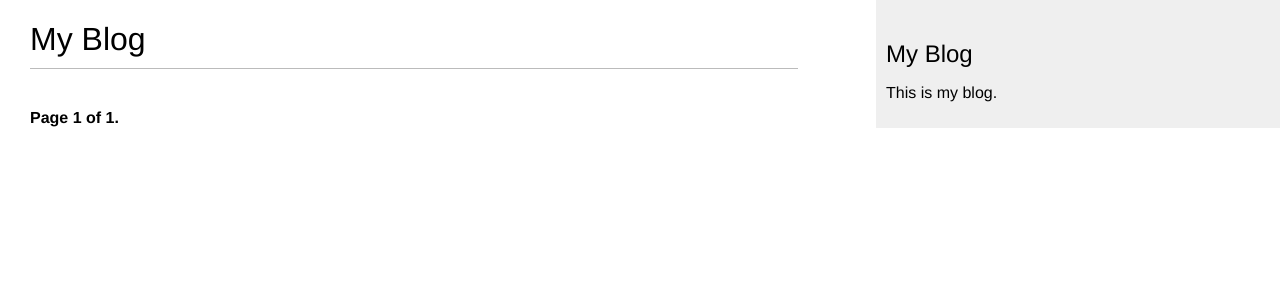
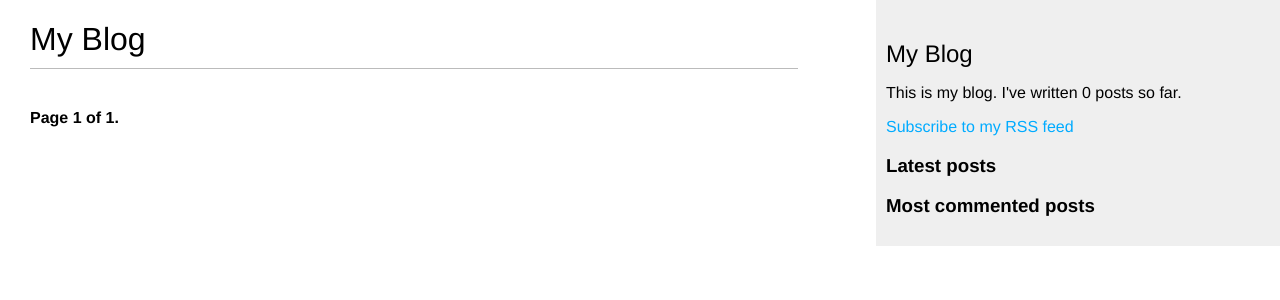
Before and after one commit to jasontumusiime/django_blog, a Django app: page /blog/ in a window 1280 px wide. Shown: the top 300 px of the page. Run offline with Django 5.2, Linux system fonts and the light colour scheme; data that the repository does not hold is empty.

Commit message:
Add rss syndication

```diff
--- a/blog/models.py
+++ b/blog/models.py
@@ -2,7 +2,7 @@ from django.conf import settings
 from django.db import models
 from django.urls import reverse
 from django.utils import timezone
-
+from taggit.managers import TaggableManager
 
 class PublishedManager(models.Manager):
     def get_queryset(self):
@@ -41,6 +41,8 @@ class Post(models.Model):
             args=[self.publish.year, self.publish.month, self.publish.day, self.slug],
         )
 
+    tags = TaggableManager()
+
 
 class Comment(models.Model):
     post = models.ForeignKey(Post, on_delete=models.CASCADE, related_name="comments")
--- a/blog/templates/blog/base.html
+++ b/blog/templates/blog/base.html
@@ -1,3 +1,4 @@
+{% load blog_tags %}
 {% load static %}
 <!DOCTYPE html>
 <html lang="en">
@@ -14,7 +15,28 @@
     </div>
     <div id="sidebar">
         <h2>My Blog</h2>
-        <p>This is my blog.</p>
+        <p>
+            This is my blog.
+            I've written {% total_posts %} posts so far.
+        </p>
+        <p>
+            <a href="{% url 'blog:post_feed' %}">
+                Subscribe to my RSS feed
+            </a>
+        </p>
+        <h3>Latest posts</h3>
+        {% show_latest_posts  3 %}
+        <h3>Most commented posts</h3>
+        {% get_most_commented_posts as most_commented_posts %}
+        <ul>
+
+            {% for post in most_commented_posts %}
+                <li>
+                    <a href="{{ post.get_absolute_url }}">{{ post.title }}</a>
+                </li>
+            {% endfor %}
+
+        </ul>
     </div>
 </body>
 </html>
--- /dev/null
+++ b/blog/templates/blog/post/latest_posts.html
@@ -0,0 +1,7 @@
+<ul>
+    {% for post in latest_posts %}
+        <li>
+            <a href="{{ post.get_absolute_url }}">{{ post.title }}</a>
+        </li>
+    {% endfor %}
+</ul>
--- a/blog/templates/blog/post/list.html
+++ b/blog/templates/blog/post/list.html
@@ -1,20 +1,38 @@
 {% extends "blog/base.html" %}
+{% load blog_tags %}
 
 {% block title %}My Blog{% endblock %}
 
 {% block content %}
     <h1>My Blog</h1>
+
+    {% if tag %}
+        <h2>Posts tagged with "{{tag.name}}"</h2>
+    {% endif %}
+
     {% for post in posts %}
         <h2>
             <a href="{{ post.get_absolute_url }}">
                 {{ post.title }}
             </a>
         </h2>
+        <p class="tags">
+            Tags:
+
+            {% for tag in post.tags.all %}
+                <a href="{% url 'blog:post_list_by_tag' tag.slug %}">
+                    {{ tag.name }}
+                </a>
+                {% if not forloop.last %}, {% endif %}
+
+            {% endfor %}
+
+        </p>
         <p class="date">
             Published {{ post.publish }} by {{ post.author }}
         </p>
 
-        {{ post.body|truncatewords:30|linebreaks }}
+        {{ post.body|markdown|truncatewords_html:30 }}
     {% endfor %}
-    {% include 'pagination.html' with page=page_obj %}
+    {% include 'pagination.html' with page=posts %}
 {% endblock %}
--- /dev/null
+++ b/blog/templatetags/blog_tags.py
@@ -0,0 +1,32 @@
+import markdown
+from django import template
+from django.db.models import Count
+from django.utils.safestring import mark_safe
+
+from ..models import Post
+
+
+register = template.Library()
+
+
+@register.simple_tag
+def total_posts():
+    return Post.published.count()
+
+
+@register.inclusion_tag('blog/post/latest_posts.html')
+def show_latest_posts(count=5):
+    latest_posts = Post.published.order_by('-publish')[:count]
+    return {'latest_posts': latest_posts}
+
+
+@register.simple_tag
+def get_most_commented_posts(count=5):
+    return Post.published.annotate(total_comments=Count('comments')).order_by(
+        '-total_comments'
+    )[:count]
+
+
+@register.filter(name="markdown")
+def markdown_format(text):
+    return mark_safe(markdown.markdown(text))
--- a/blog/urls.py
+++ b/blog/urls.py
@@ -1,18 +1,20 @@
 from django.urls import path
 
 from . import views
-
+from .feeds import LastestPostFeed
 
 app_name = 'blog'
 
 urlpatterns = [
-    # path('', views.post_list, name='post_list'),
-    path('', views.PostListView.as_view(), name='post_list'),
+    path('', views.post_list, name='post_list'),
+    # path('', views.PostListView.as_view(), name='post_list'),
+    path('tag/<slug:tag_slug>/', views.post_list, name='post_list_by_tag'),
     path(
         '<int:year>/<int:month>/<int:day>/<slug:post>',
         views.post_detail,
         name='post_detail'
     ),
     path('<int:post_id>/share/', views.post_share, name='post_share'),
-    path('<int:post_id>/comment/', views.post_comment, name='post_comment')
+    path('<int:post_id>/comment/', views.post_comment, name='post_comment'),
+    path('feed/', LastestPostFeed(), name='post_feed'),
 ]
--- a/blog/views.py
+++ b/blog/views.py
@@ -1,9 +1,11 @@
+from django.db.models import Count
 from django.core.mail import send_mail
 from django.core.paginator import EmptyPage, PageNotAnInteger, Paginator
 from django.http import Http404
 from django.shortcuts import get_object_or_404, render
 from django.views.decorators.http import require_POST
 from django.views.generic import ListView
+from taggit.models import Tag
 
 from .forms import CommentForm, EmailPostForm
 from .models import Post
@@ -57,8 +59,12 @@ class PostListView(ListView):
     template_name = "blog/post/list.html"
 
 
-def post_list(request):
+def post_list(request, tag_slug=None):
     post_list = Post.published.all()
+    tag = None
+    if tag_slug:
+        tag = get_object_or_404(Tag, slug=tag_slug)
+        post_list = post_list.filter(tags__in=[tag])
     paginator = Paginator(post_list, 2)
     page_number = request.GET.get("page", 1)
     try:
@@ -67,7 +73,7 @@ def post_list(request):
         posts = paginator.page(paginator.num_pages)
     except PageNotAnInteger:
         posts = paginator.page(1)
-    return render(request, "blog/post/list.html", {"posts": posts})
+    return render(request, "blog/post/list.html", {"posts": posts, "tag": tag})
 
 
 def post_detail(request, year, month, day, post):
@@ -79,10 +85,25 @@ def post_detail(request, year, month, day, post):
         publish__day=day,
         slug=post,
     )
+
     comments = post.comments.filter(active=True)
     form = CommentForm()
+
+    post_tags_ids = post.tags.values_list('id', flat=True)
+    similar_posts = Post.published.filter(tags__in=post_tags_ids).exclude(
+        id=post.id
+    )
+    similar_posts = similar_posts.annotate(same_tags=Count('tags')).order_by(
+        '-same_tags', '-publish'
+    )[:4]
+
     return render(
         request,
         "blog/post/detail.html",
-        {"post": post, "comments": comments, "form": form},
+        {
+            "post": post,
+            "comments": comments,
+            "form": form,
+            'similar_posts': similar_posts
+        }
     )
--- a/mysite/urls.py
+++ b/mysite/urls.py
@@ -16,9 +16,22 @@ Including another URLconf
 """
 
 from django.contrib import admin
+from django.contrib.sitemaps.views import sitemap
 from django.urls import include, path
+
+from blog.sitemaps import PostSitemap
+
+
+sitemaps = {
+    'posts': PostSitemap,
+}
 
 urlpatterns = [
     path("admin/", admin.site.urls),
     path('blog/', include('blog.urls', namespace='blog')),
+    path('sitemap.xml',
+         sitemap,
+         {'sitemaps': sitemaps},
+         name='django.contrib.sitemaps.views.sitemap'
+    ),
 ]
```
Also changed, not shown: blog/feeds.py (added, +27 -0 lines), blog/sitemaps.py (added, +14 -0 lines), blog/templates/blog/post/detail.html (+13 -1 lines), mysite/settings.py (+7 -0 lines), blog/migrations/0004_post_tags.py (added), blog/templatetags/__init__.py (added).
